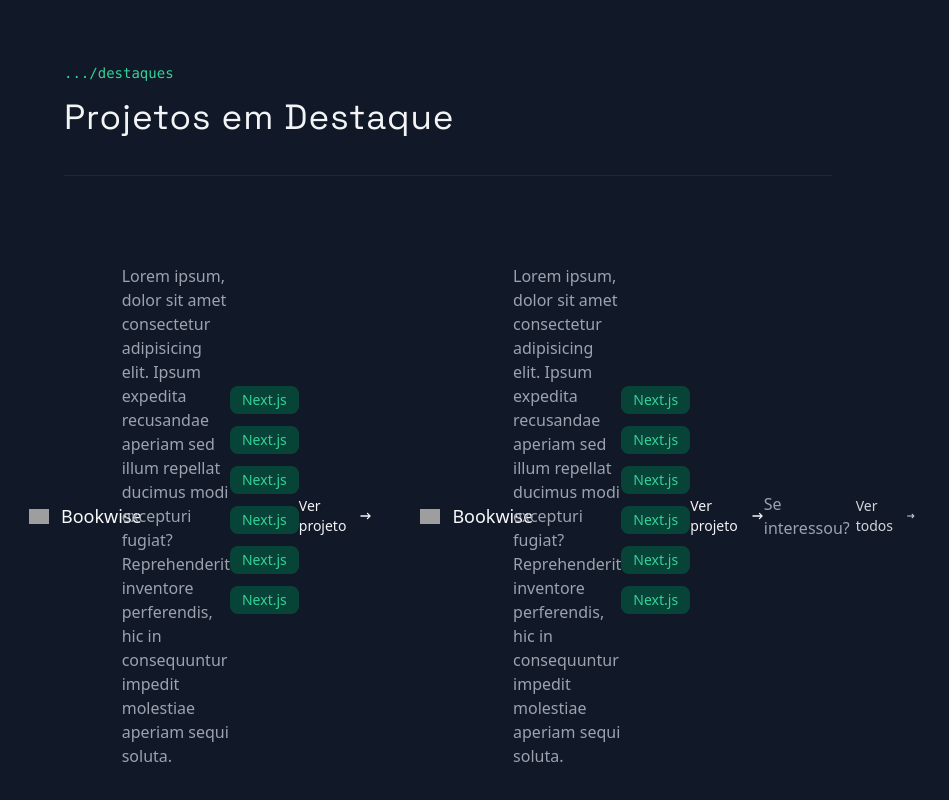
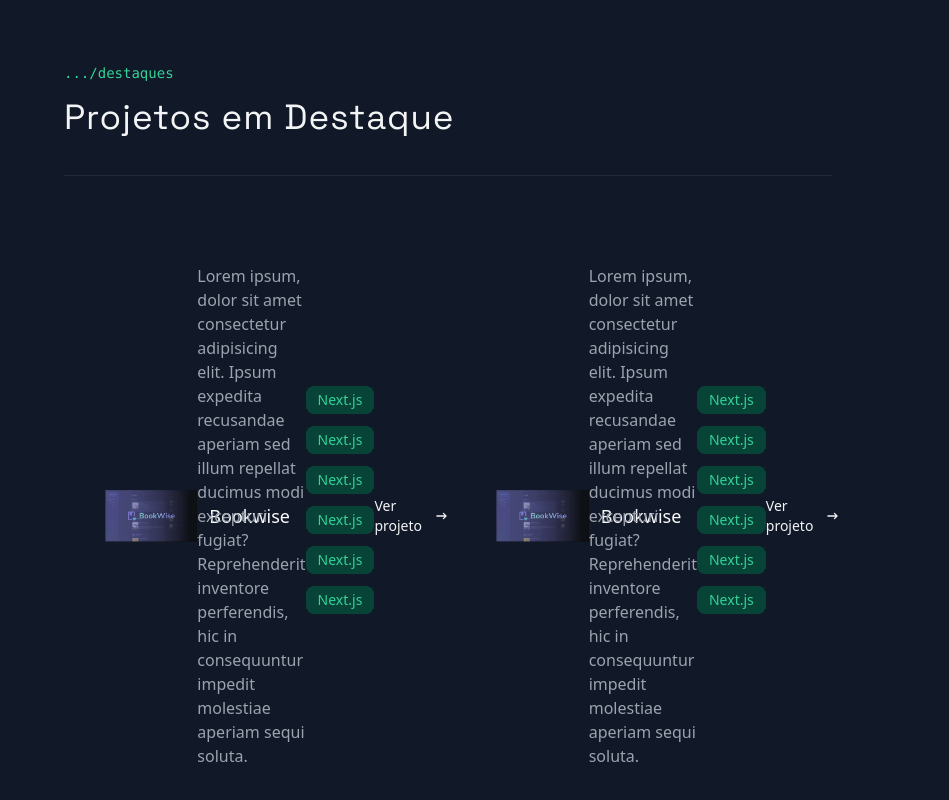
Before and after one commit to ziembick/ziembick-portfolio, a Next.js app: page / in a window 1280 px wide. Shown: the part 2196-2996 px from the top of the page, without its empty margins (0-949 px from the left). Built offline with nearby package versions, Linux system fonts and the light colour scheme; grey boxes are pictures that could not be loaded.

Commit message:
projetos em destaque

```diff
--- a/src/app/components/pages/home/destac-projects/index.tsx
+++ b/src/app/components/pages/home/destac-projects/index.tsx
@@ -16,13 +16,13 @@ export const HighlightedProjects = () => {
         <ProjectCard />
         <HorizontalDivider className="my-16" />
 
-        <p className="flex items-center gap-1.5">
+        {/* <p className="flex items-center gap-1.5">
           <span className="text-gray-400">Se interessou?</span>
           <Link href="/projects" className="inline-flex">
             Ver todos
             <HiArrowNarrowRight />
           </Link>
-        </p>
+        </p> */}
       </div>
     </section>
   );
--- a/src/app/components/pages/home/destac-projects/project-card/index.tsx
+++ b/src/app/components/pages/home/destac-projects/project-card/index.tsx
@@ -10,7 +10,7 @@ export const ProjectCard = () => {
         <Image
           width={420}
           height={304}
-          src="https://portfolio-tutorial-2023.vercel.app/_next/image?url=https%3A%2F%2Fmedia.graphassets.com%2FqSXcz2JdTMOPKlteRZKY&w=640&q=75"
+          src="/images/about.svg"
           alt="Thumbnail do Projeto Bookwise"
           className="lg:min-h-full object-cover rounded-lg"
           // w-full h-[200px] sm:h-[300px] lg:w-[450px] add to classname if needed
@@ -20,28 +20,34 @@ export const ProjectCard = () => {
       <div>
         <h3 className="flex items-center gap-3 font-medium text-lg text-gray-50">
           <Image
-          width={20}
-          height={20}
-          alt=""
-          src="/images/icons/project-title-icon.svg"
+            width={420}
+            height={304}
+            alt=""
+            src="/images/bookwise.jpg"
           />
           Bookwise
         </h3>
         <p className="text-gray-400 my-6">
-          Lorem ipsum, dolor sit amet consectetur adipisicing elit. Ipsum expedita recusandae aperiam sed illum repellat ducimus modi excepturi fugiat? Reprehenderit inventore perferendis, hic in consequuntur impedit molestiae aperiam sequi soluta.
+          Lorem ipsum, dolor sit amet consectetur adipisicing elit. Ipsum
+          expedita recusandae aperiam sed illum repellat ducimus modi excepturi
+          fugiat? Reprehenderit inventore perferendis, hic in consequuntur
+          impedit molestiae aperiam sequi soluta.
         </p>
         <div className="flex gap-x-2 gap-y-3 flex-wrap mb-8 lg:max-w-[350px]">
-          <TechBadge name="Next.js"/>
-          <TechBadge name="Next.js"/>
-          <TechBadge name="Next.js"/>
-          <TechBadge name="Next.js"/>
-          <TechBadge name="Next.js"/>
-          <TechBadge name="Next.js"/>
+          <TechBadge name="Next.js" />
+          <TechBadge name="Next.js" />
+          <TechBadge name="Next.js" />
+          <TechBadge name="Next.js" />
+          <TechBadge name="Next.js" />
+          <TechBadge name="Next.js" />
         </div>
 
-        <Link href="/projects/book-wise" className="flex items-center gap-2 text-sm">
+        <Link
+          href="/projects/book-wise"
+          className="flex items-center gap-2 text-sm"
+        >
           Ver projeto
-          <HiArrowNarrowRight size={18}/>
+          <HiArrowNarrowRight size={18} />
         </Link>
       </div>
     </div>
```
Also changed, not shown: public/images/bookwise.JPG (added).
